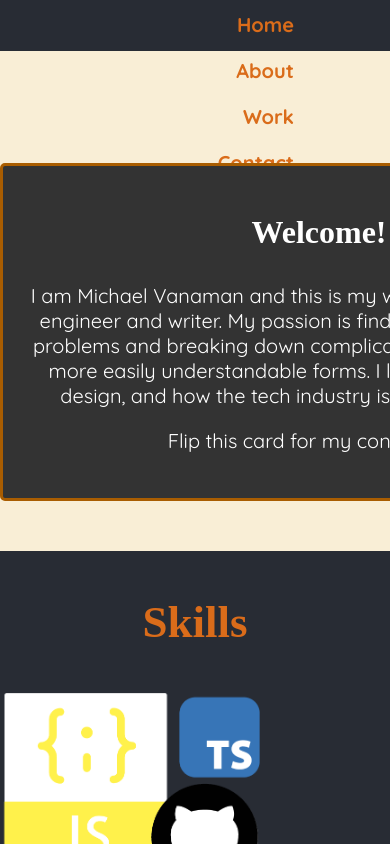
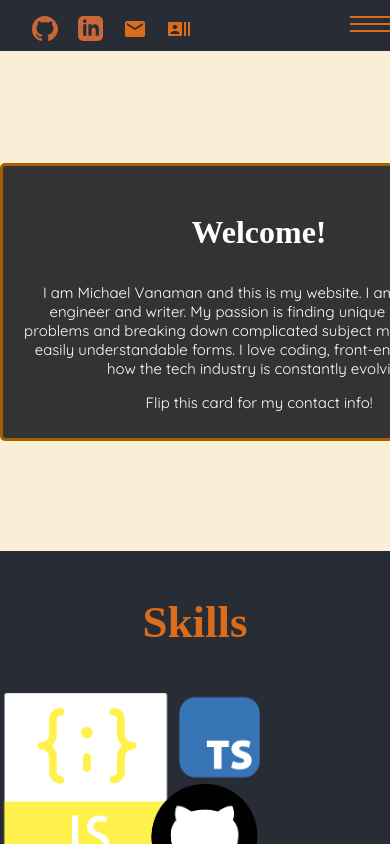
Before and after one commit to muirisc/Personal-Website, a React (Create React App) app in the folder muirisc/: page / in a window 390 px wide. Shown: the top 844 px of the page. Built offline with nearby package versions, Linux system fonts and the light colour scheme; a web font is replaced by a local one.

Commit message:
Fixed Media Queries More

```diff
--- a/muirisc/src/CSS/About.css
+++ b/muirisc/src/CSS/About.css
@@ -180,16 +180,66 @@ margin: auto;
   grid-template-columns: 1fr 1fr;
 }
 
-  /* .skillList .active1{
-    margin: .2rem;
-    font-size: 22px;
-    list-style: none;
-    padding: .75rem;
-    height: 20px;
-    width: 300px;
-    border: 1px solid #333;
-    color: rgb(23, 22, 22);
+
+
+@media only screen and (max-width: 680px){
+  .aboutBlackBoard, .aboutBlackBoardBack{
+    background-color: #333;
+    margin-top: 10rem;
     font-family: 'Quicksand', sans-serif;
-    font-weight: 700;
-    color: #FFA500;
-  } */
+    max-width: 30rem;
+    padding: 1rem;
+    text-align: center;
+    margin: auto;
+    border-radius: 5px;
+    border: solid rgb(169, 93, 1);
+    margin-top: 7rem;
+    position: absolute;
+    width: 70%;
+    height: 70%;
+    -webkit-backface-visibility: hidden;
+    backface-visibility: hidden;
+  }
+}
+@media only screen and (max-width: 750px){
+  .aboutBlackBoard, .aboutBlackBoardBack{
+    background-color: #333;
+    margin-top: 10rem;
+    font-family: 'Quicksand', sans-serif;
+    max-width: 30rem;
+    padding: 1rem;
+    text-align: center;
+    margin: auto;
+    border-radius: 5px;
+    border: solid rgb(169, 93, 1);
+    margin-top: 7rem;
+    position: absolute;
+    width: 80%;
+    height: 80%;
+    -webkit-backface-visibility: hidden;
+    backface-visibility: hidden;
+  }
+  .aboutBlackBoard p{
+    color: white;
+    font-size: 15px;
+  }
+}
+@media only screen and (min-width: 60em){
+  .aboutBlackBoard, .aboutBlackBoardBack{
+    background-color: #333;
+    margin-top: 10rem;
+    font-family: 'Quicksand', sans-serif;
+    max-width: 50rem;
+    padding: 1rem;
+    text-align: center;
+    margin: auto;
+    border-radius: 5px;
+    border: solid rgb(169, 93, 1);
+    margin-top: 7rem;
+    position: absolute;
+    width: 100%;
+    height: 100%;
+    -webkit-backface-visibility: hidden;
+    backface-visibility: hidden;
+  }
+}
--- a/muirisc/src/CSS/Navigation.css
+++ b/muirisc/src/CSS/Navigation.css
@@ -10,7 +10,7 @@ nav{
 nav li{
   list-style: none;
   float: right;
-  margin: 0rem 4rem .5rem 0rem;
+  margin: 0rem 2rem .5rem 0rem;
   padding: 0rem 2rem 1rem 2rem;
 }
 
@@ -21,35 +21,38 @@ nav li a:hover{
 
 .socialMedia{
   float: left;
-  position: absolute;
-  left: 600px;
+  margin-left: 2rem;
+  /* position: absolute; */
+  /* left: 600px; */
+  width: 200px;
+  height: 25px;
 }
 .socialMedia img{
   height: 25px;
   width: inherit;
-  padding-right: 50px;
+  /* padding-right: 20px; */
+  /* margin-left: 2rem; */
+}
+.socialMedia a{
+  padding-right: 20px;
 }
 
 .burger-container{
-  position: relative;
+  /* position: relative; */
   /* margin: 200px; */
-  width: 100px;
+  /* width: 100px; */
+  float: right;
+  margin-top: 0rem;
+  padding-top: 0rem;
 }
 
-.burger-box{
-  cursor: pointer;
-  display: block;
-  height: 200px;
-  margin-top: 20px;
-
-}
 
 nav span{
   background-color: #da6c1a;
   display: block;
-  width: 50px;
-  height: 5px;
-  margin-bottom: 10px;
+  width: 40px;
+  height: 2px;
+  margin-bottom: 5px;
   position: relative;
   top: 0;
   transition: all ease-in-out 0.4s;
@@ -75,15 +78,53 @@ nav ul li a::after{
   transition: 0.5s;
 }
 
+.burger-box{
+  display: none;
+}
+.burger-X{
+  display: none;
+}
+
 nav ul li a:hover::after{
 width: 100%;
 }
-@media only screen and (mind-width: 25em){
+@media only screen and (max-width: 937px){
+  .burger-box{
+    cursor: pointer;
+    display:initial;
+    /* height: 200px; */
+    margin-top: 5px;
+    margin-right: 20px;
+  }
+  .burger-X{
+    color: #da6c1a;
+    font-size: medium;
+    display: block;
+    float: right;
+    margin-right: 1.5rem;
+  }
+  .sideBar{
+      width: 2rem;
+      height: 0.25rem;
+      border-radius: 10px;
+      transition: all 0.3s linear;
+      position: relative;
+      transform-origin: 1px;
+  }
+
+  nav ul li a{
+    display: none;
+
+  }
+  nav ul li{
+    margin: 0;
+padding: 0;
+  }
 
 }
-@media only screen and (mind-width: 38em){
+/* @media only screen and (mind-width: 38em){
 
 }
 @media only screen and (mind-width: 60em){
 
-}
+} */
--- a/muirisc/src/Components/Navigation.js
+++ b/muirisc/src/Components/Navigation.js
@@ -5,37 +5,49 @@ import GitHubO from "../GitHubOrange.svg";
 import GitHubW from "../GitHub_White.svg"
 import LinkedInO from "../linked_in.svg"
 import LinkedInW from "../linkedin_white.svg";
-import Button from '@mui/material/Button';
-import { Email } from "@mui/icons-material";
+import { Email, RecentActors, Clear } from "@mui/icons-material";
 
-// export default function SimpleMediaQuery() {
-//   const matches = useMediaQuery('(min-width:600px)');
-
-//   return <span>{`(min-width:600px) matches: ${matches}`}</span>;
-// }
 const Navigation = () => {
 
-  const [hamburger, setHamburger] = useState(true)
+
   const[git, setGit] = useState(`${GitHubO}`)
   const[linkedIn, setLinkedIn] = useState(`${LinkedInO}`)
   const[mail, setMail] = useState('#da6c1a')
+  const[resume, setResume] = useState('#da6c1a')
+  const[nav, setNav] = useState(true)
 
-  const frame = () =>{
-    // setHamburger(!hamburger)
-  }
+
   const mailColor = () => {
     setMail('white')
   }
   const mailBack = () =>{
     setMail('#da6c1a')
   }
+  const resumeColor = () =>{
+    setResume('white')
+  }
+  const resumeBack = () => {
+    setResume('#da6c1a')
+  }
+
+  const navActive = () =>{
+    setNav(!nav)
+  }
 
 
   return(
 
-    <nav onClick={frame}>
-  {hamburger ?(
+    <nav>
    <div className="NavBar">
+   {nav ? <div className="burger-container">
+    <div className= "burger-box" onClick={navActive}>
+    <span></span>
+    <span></span>
+    <span></span>
+    </div>
+  </div>
+  : <a className="burger-X"><Clear onClick={navActive} ></Clear></a>
+  }
       <ul>
         <li><a id="NavBar"href="/">Home</a></li>
         <li><a href="About">About</a></li>
@@ -45,19 +57,24 @@ const Navigation = () => {
       <div className="socialMedia">
       <a href="https://github.com/muirisc" rel="noreferrer" target="_blank"><img src={git} href="https://github.com/muirisc" alt="GitHub Logo" onMouseOver={()=>setGit(`${GitHubW}`)} onMouseOut={()=>setGit(`${GitHubO}`)}/></a>
       <a href="https://www.linkedin.com/in/michael-vanaman/" rel="noreferrer" target="_blank"><img src={linkedIn} alt="LinkedIn Logo" onMouseOver={()=>setLinkedIn(`${LinkedInW}`)} onMouseLeave={()=>setLinkedIn(`${LinkedInO}`)}/></a>
-      <Email  style={{color: `${mail}`}} onMouseEnter={mailColor} onMouseLeave={mailBack}></Email>
+      <a href="mailto:muirisc07@gmail.com"><Email  style={{color: `${mail}`}} onMouseEnter={mailColor} onMouseLeave={mailBack} ></Email></a>
+      <a href="https://docs.google.com/document/d/1zvg8ddl1lz2QW0hsqdo-kL_Vlpo3rS2R/edit?usp=sharing&ouid=106939024295929421039&rtpof=true&sd=true"><RecentActors style={{color: `${resume}`}} onMouseEnter={resumeColor} onMouseLeave={resumeBack}></RecentActors></a>
       </div>
       </div>
-      ):(
-  <div className="burger-container">
-    <div className= "burger-box">
-    <span></span>
-    <span></span>
-    <span></span>
+      <div className="sideBar">
+      {/* <a href="/">
+        <span role="img" aria-label="about us">&#x1f481;&#x1f3fb;&#x200d;&#x2642;&#xfe0f;</span>
+        About us
+      </a>
+      <a href="/">
+        <span role="img" aria-label="price">&#x1f4b8;</span>
+        Pricing
+        </a>
+      <a href="/">
+        <span role="img" aria-label="contact">&#x1f4e9;</span>
+        Contact
+        </a> */}
     </div>
-  </div>
-      )
-}
     </nav>
   )
 }
```
